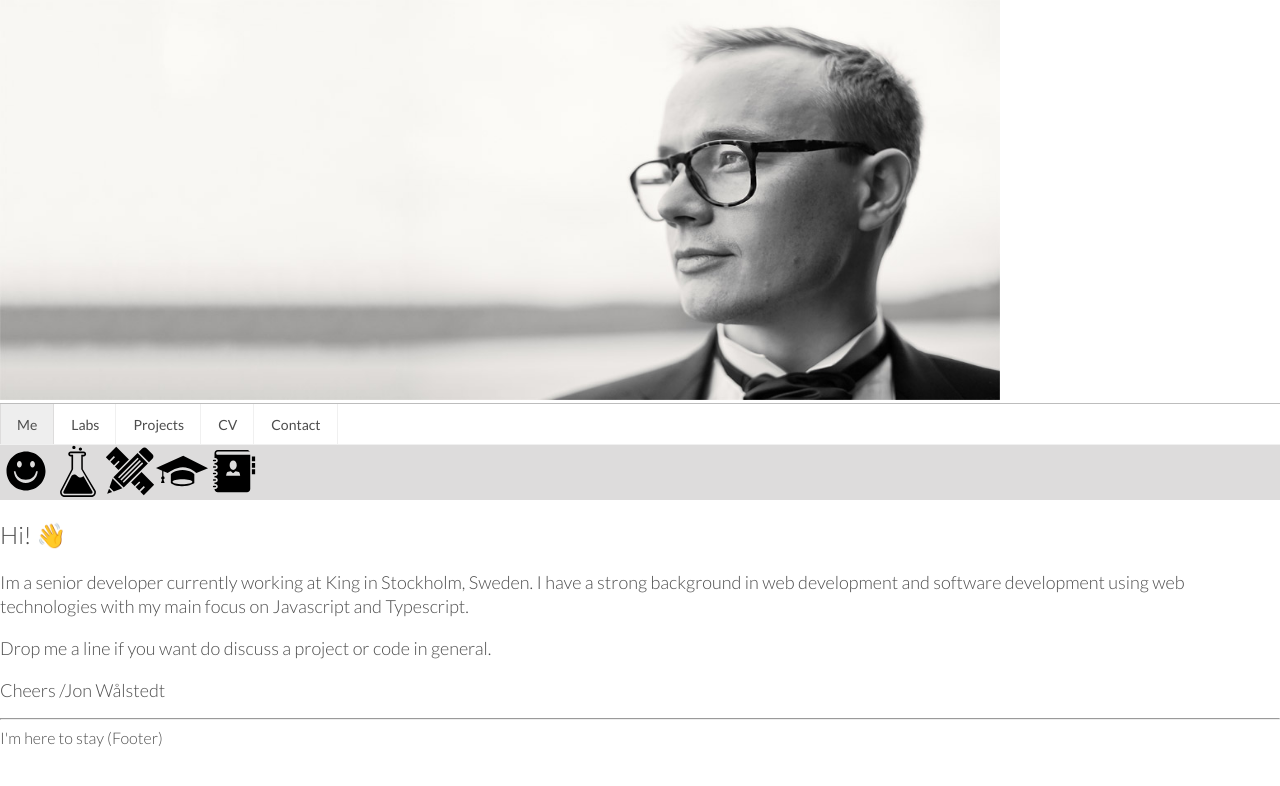
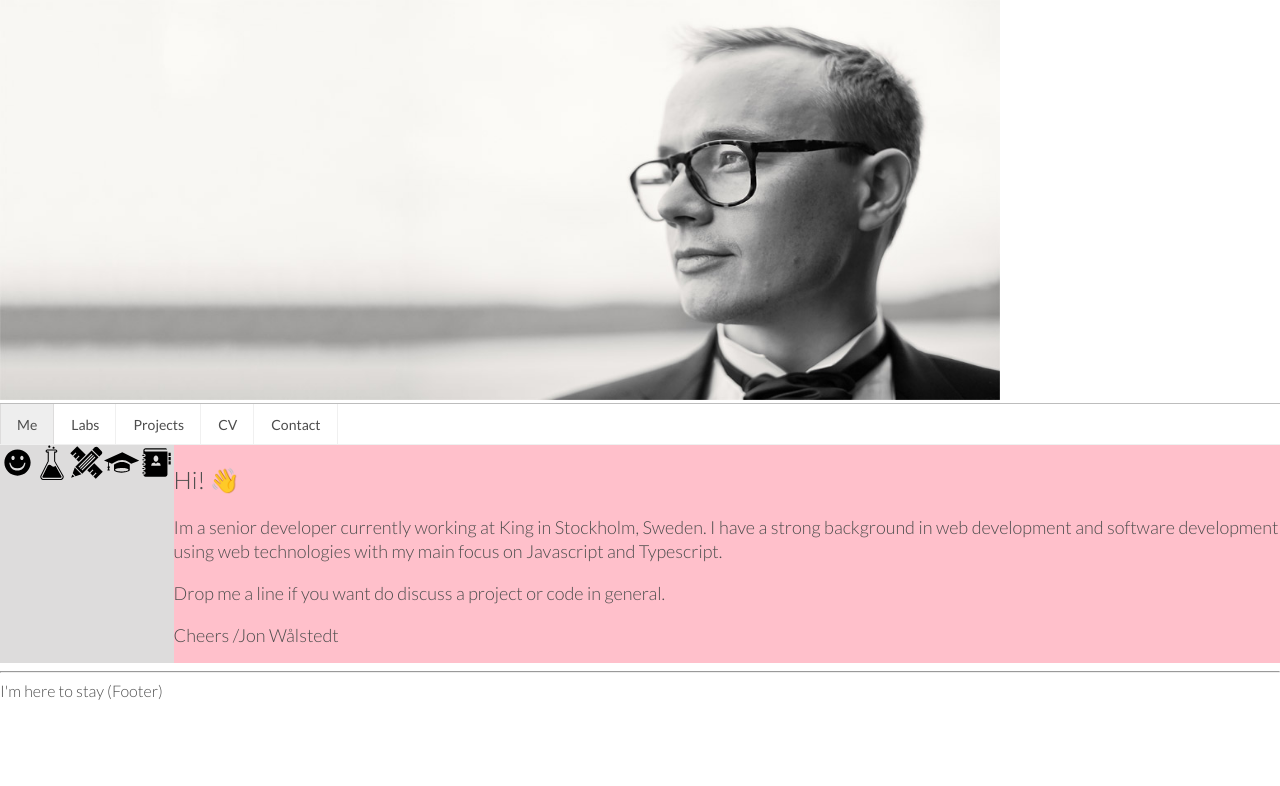
Before and after one commit to jonwalstedt/jonwalstedt.github.io, a Next.js app: page / in a window 1280 px wide. Shown: the top 786 px of the page. Built offline with nearby package versions, Linux system fonts and the light colour scheme.

Commit message:
wip: styling of sidebar and content layout

```diff
--- a/components/Layout/Layout.module.css
+++ b/components/Layout/Layout.module.css
@@ -1,3 +1,23 @@
+.main {
+  position: relative;
+  display: flex;
+  transition: transform 0.3s ease-out;
+  transform: translateX(calc(var(--sidebar-width) * -1));
+  width: calc(100vw + var(--sidebar-width));
+}
+
 .sidebar {
   background: var(--color-dark-grey);
+  width: var(--sidebar-width);
 }
+
+.pageContent {
+  background: pink;
+}
+
+@media screen and (min-width: 780px) {
+  .main {
+    width: 100vw;
+    transform: translateX(0);
+  }
+}
--- a/components/Layout/Layout.tsx
+++ b/components/Layout/Layout.tsx
@@ -51,12 +51,12 @@ const Layout = ({ children }: Props): JSX.Element => {
         <div id="banner" />
         <MainMenu pages={pages} />
       </header>
-      <main>
+      <main className={styles.main}>
         <section className={styles.sidebar}>
           <SidebarDecoration pages={pages} />
           <div id="submenu" />
         </section>
-        <section>{children}</section>
+        <section className={styles.pageContent}>{children}</section>
       </main>
       <footer>
         <hr />
--- a/styles/variables.css
+++ b/styles/variables.css
@@ -1,6 +1,7 @@
 :root {
   --font-size: 16px;
   --gutter: 8px;
+  --sidebar-width: 260px;
 
   --color-darker-grey: #4d4d4d;
   --color-dark-grey: #dddcdc;
```
